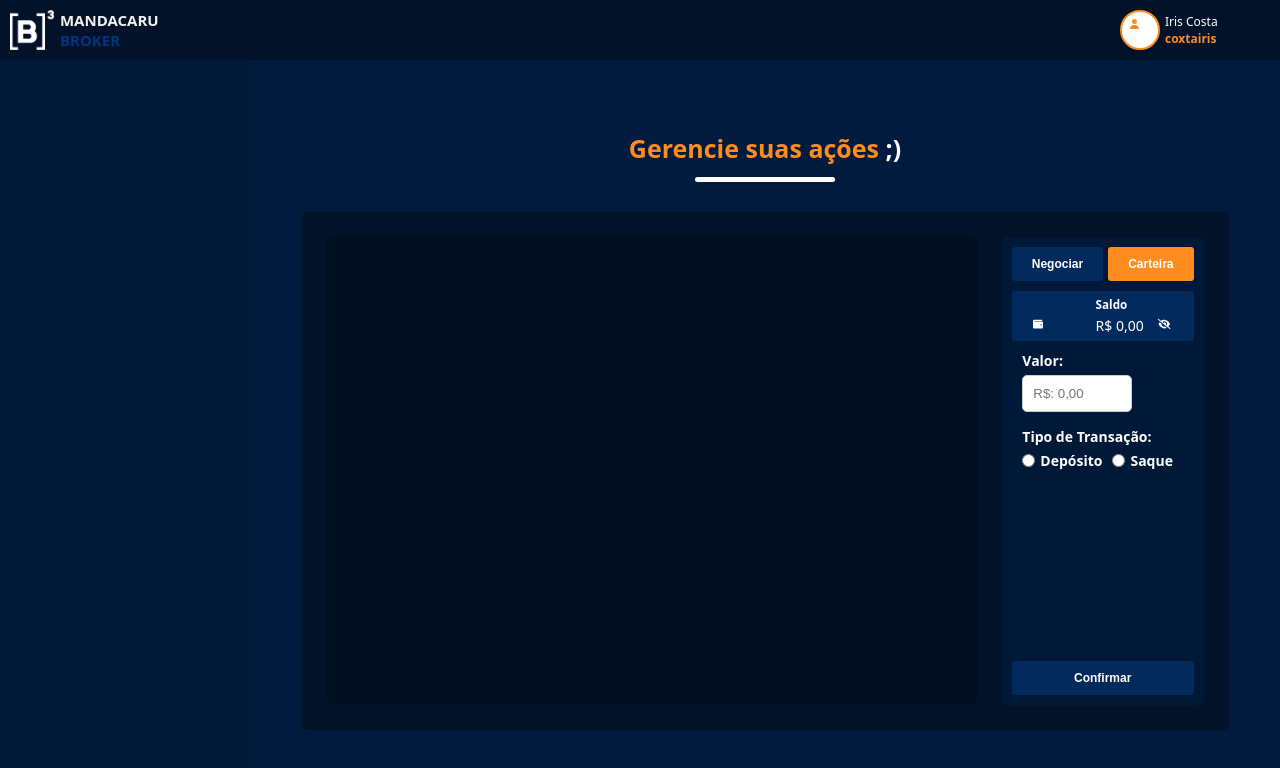
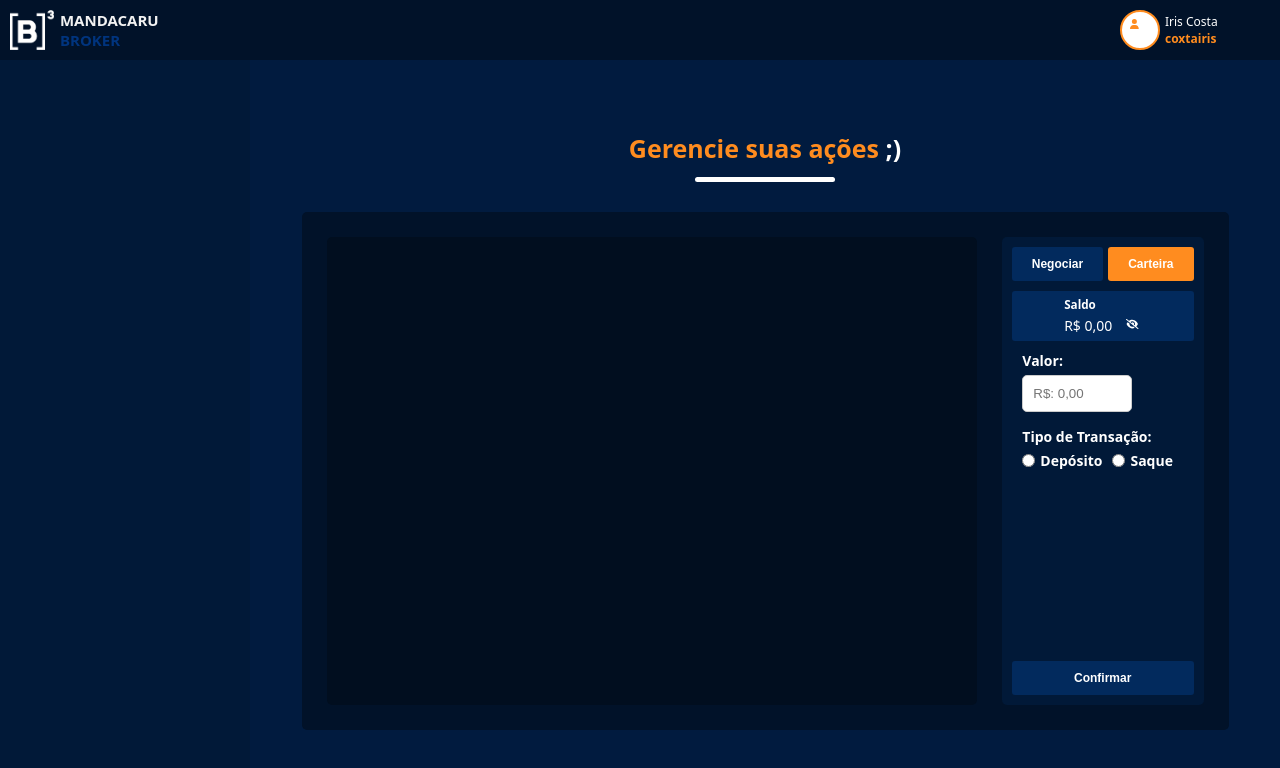
Before and after one commit to izaiasmachado/mandacarubroker-front, a Next.js app: page /dashboard in a window 1280 px wide. Both pictures are taken after a click on the button "Carteira". Shown: the top 768 px of the page. Built offline with nearby package versions, Linux system fonts and the light colour scheme.

Commit message:
:boom: remove wallet icon

```diff
--- a/src/components/BalanceGroup/index.js
+++ b/src/components/BalanceGroup/index.js
@@ -1,10 +1,8 @@
 "use client";
 
-import React, { useState } from "react";
+import { useState } from "react";
 import { faWallet, faEye, faEyeSlash } from "@fortawesome/free-solid-svg-icons";
 import { FontAwesomeIcon } from "@fortawesome/react-fontawesome";
-
-import Button from "../UI/Button";
 
 import * as S from "./styles";
 
@@ -17,11 +15,6 @@ const Balance = () => {
 
   return (
     <S.Balance>
-      <S.BalanceLeftContent>
-        <S.Icon width={21} height={18}>
-          <FontAwesomeIcon icon={faWallet} />
-        </S.Icon>
-      </S.BalanceLeftContent>
       <S.BalanceRightcontent>
         <S.Currency>
           <h3>Saldo</h3>
```
Lines whose indentation alone changed are shown as unchanged.
